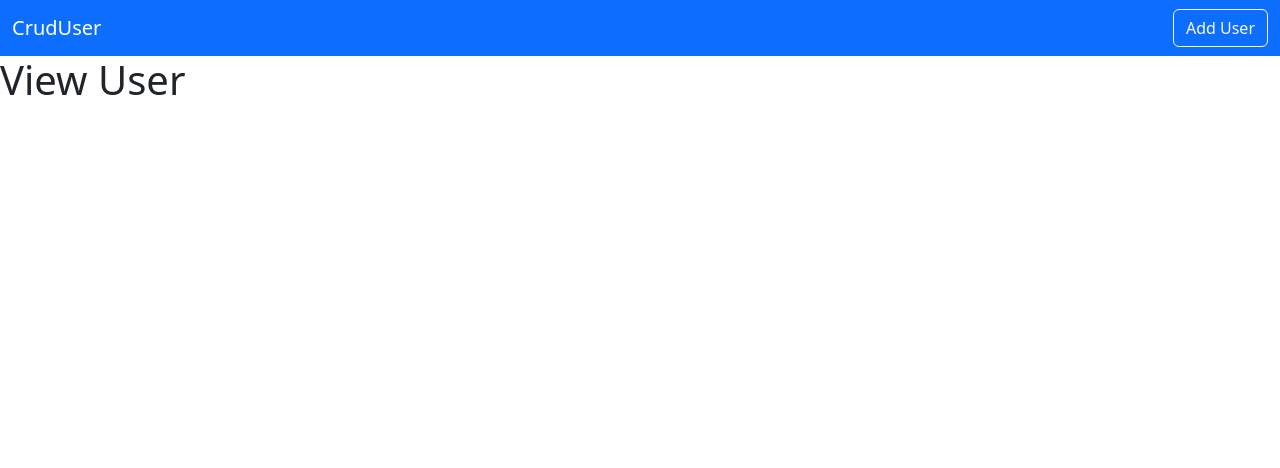
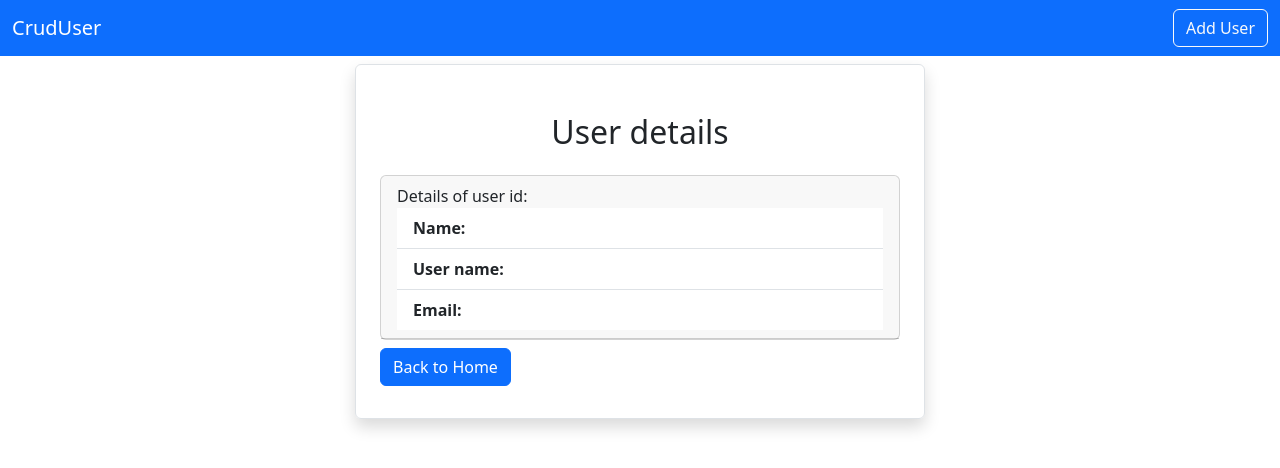
Before and after one commit to IlyaMoiseenko/Java-FullStack-CrudUsers, a React (Create React App) app in the folder frontend/: page /viewUser/1 in a window 1280 px wide. Shown: the top 468 px of the page. Built offline with nearby package versions, Linux system fonts and the light colour scheme; no server answers.

Commit message:
View user on front-end

```diff
--- a/frontend/src/users/ViewUser.jsx
+++ b/frontend/src/users/ViewUser.jsx
@@ -1,9 +1,59 @@
-import React from 'react';
+import React, {useEffect, useState} from 'react';
+import {Link, useParams} from "react-router-dom";
+import axios from "axios";
 
 const ViewUser = () => {
+    const {id} = useParams()
+
+    const [user, setUser] = useState({
+        name: "",
+        userName: "",
+        email: ""
+    })
+
+    useEffect(() => {
+        loadUser()
+    }, [])
+
+    const loadUser = async () => {
+        const result = await axios.get(`http://localhost:8080/user/${id}`)
+
+        setUser(result.data)
+    }
+
     return (
         <div>
-            <h1>View User</h1>
+            <div className="container">
+                <div className="row">
+                    <div className="col-md-6 offset-md-3 border rounded p-4 mt-2 shadow">
+                        <h2 className="text-center m-4">
+                            User details
+                        </h2>
+
+                        <div className="card">
+                            <div className="card-header">
+                                Details of user id: {user.id}
+
+                                <ul className="list-group list-group-flush">
+                                    <li className="list-group-item">
+                                        <b>Name: {user.name}</b>
+                                    </li>
+
+                                    <li className="list-group-item">
+                                        <b>User name: {user.userName}</b>
+                                    </li>
+
+                                    <li className="list-group-item">
+                                        <b>Email: {user.email}</b>
+                                    </li>
+                                </ul>
+                            </div>
+                        </div>
+
+                        <Link className="btn btn-primary my-2" to={"/"}>Back to Home</Link>
+                    </div>
+                </div>
+            </div>
         </div>
     );
 };
```
